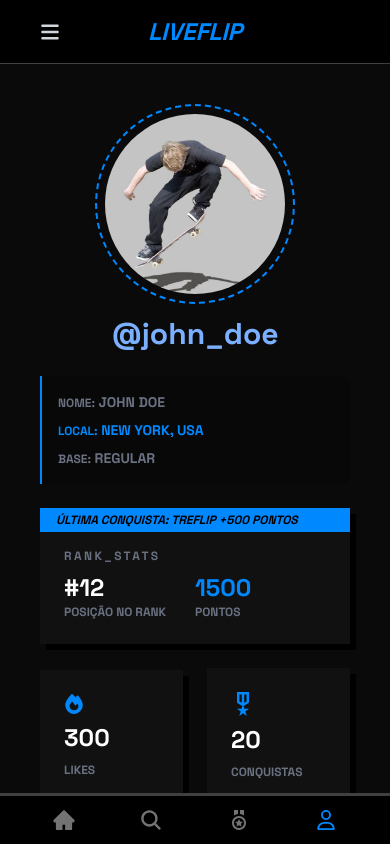
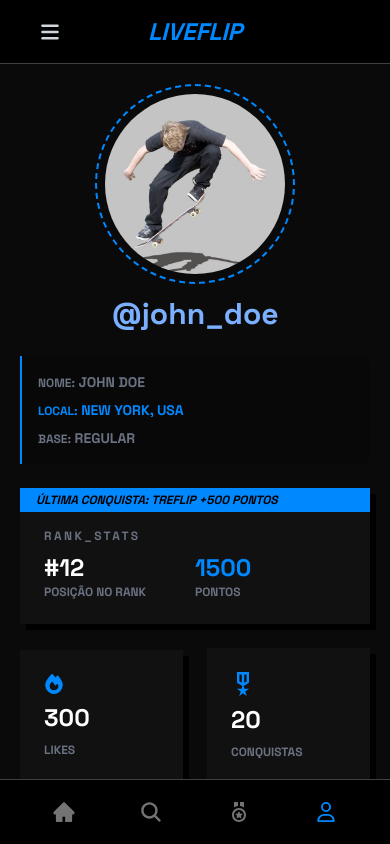
Before and after one commit to GabrielMoraisSL/live-flip, a Next.js app: page /perfil in a window 390 px wide. Built offline with nearby package versions, Linux system fonts and the light colour scheme.

Commit message:
refactor(app-components): ajuste espaçamento e padding para melhorar layout e responsividade

```diff
--- a/app/(authenticated)/perfil/page.tsx
+++ b/app/(authenticated)/perfil/page.tsx
@@ -13,7 +13,7 @@
   } = USER_MOCK;
 
   return (
-    <Column className='font-bold 2xl:flex-row gap-10 p-10 2xl:p-0 2xl:m-10 w-full border-b-2 border-neutral-700 pb-10 overflow-auto'>
+    <Column className='font-bold 2xl:flex-row gap-10 p-5 sm:p-10 2xl:p-0 2xl:m-10 w-full lg:pb-10 overflow-auto'>
       <Column className='gap-6 w-full'>
         <PersonalData {...{ username, name, location, instance, photoUrl }} />
         <KPIs {...kpis} lastUnLockedTrick={lastUnLockedTrick} />
--- a/components/bottom-menu/bottom-menu.component.tsx
+++ b/components/bottom-menu/bottom-menu.component.tsx
@@ -5,7 +5,7 @@
 
 export default function BottomMenu() {
   return (
-    <Row className='w-full gap-10 justify-between px-10 lg:hidden border-t border-neutral-700 bg-black'>
+    <Row className='w-full gap-10 justify-between py-2 px-10 border-t border-neutral-700 lg:hidden bg-black'>
       {SCREENS_ITEMS.map((option) => (
         <MenuItem key={option.label} {...option} />
       ))}
--- a/features/publications/components/add-publication-button.component.tsx
+++ b/features/publications/components/add-publication-button.component.tsx
@@ -31,7 +31,7 @@
         className={cn(
           'hidden',
           !isVisible &&
-            'block px-6 py-2 cursor-pointer bg-gray-100 rounded-full font-bold text-nowrap uppercase fixed bottom-18 xl:bottom-10 right-5 xl:right-10 z-30 shadow-lg text-xl xl:text-lg p-4 animate-bounce-in transition-all',
+            'block px-6 py-2 cursor-pointer bg-gray-100 rounded-full font-bold text-nowrap uppercase fixed bottom-22 sm:bottom-18 xl:bottom-10 right-5 xl:right-10 z-30 shadow-lg text-xl xl:text-lg p-4 animate-bounce-in transition-all',
         )}
       >
         <Row>
```
